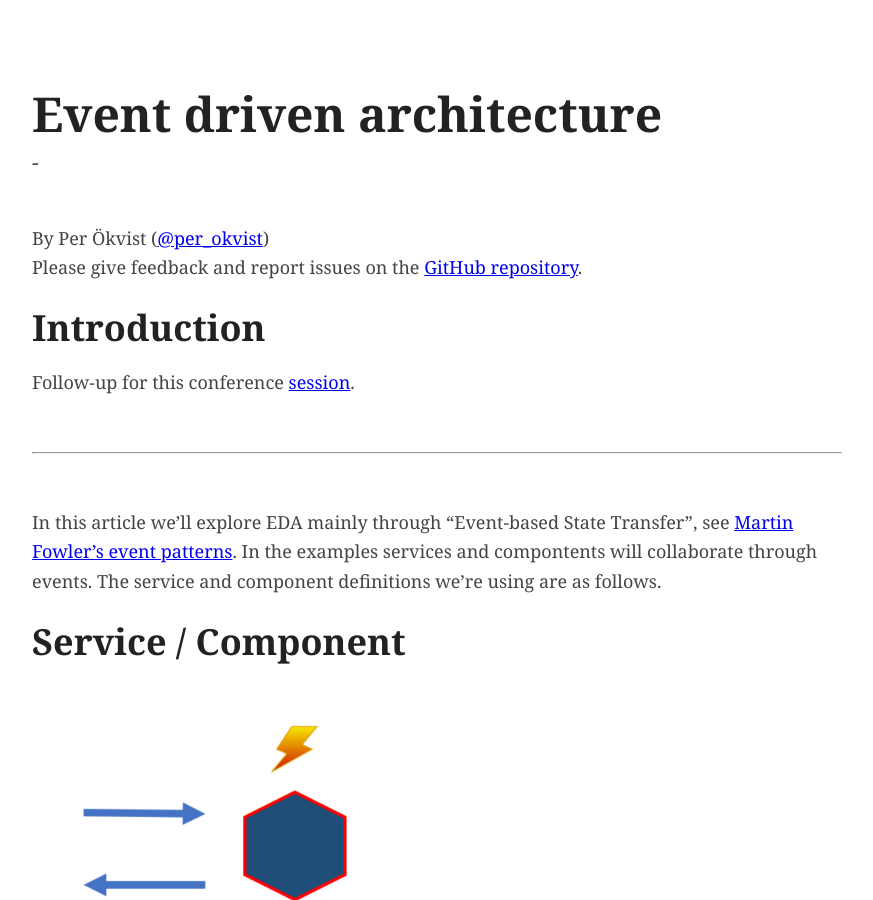
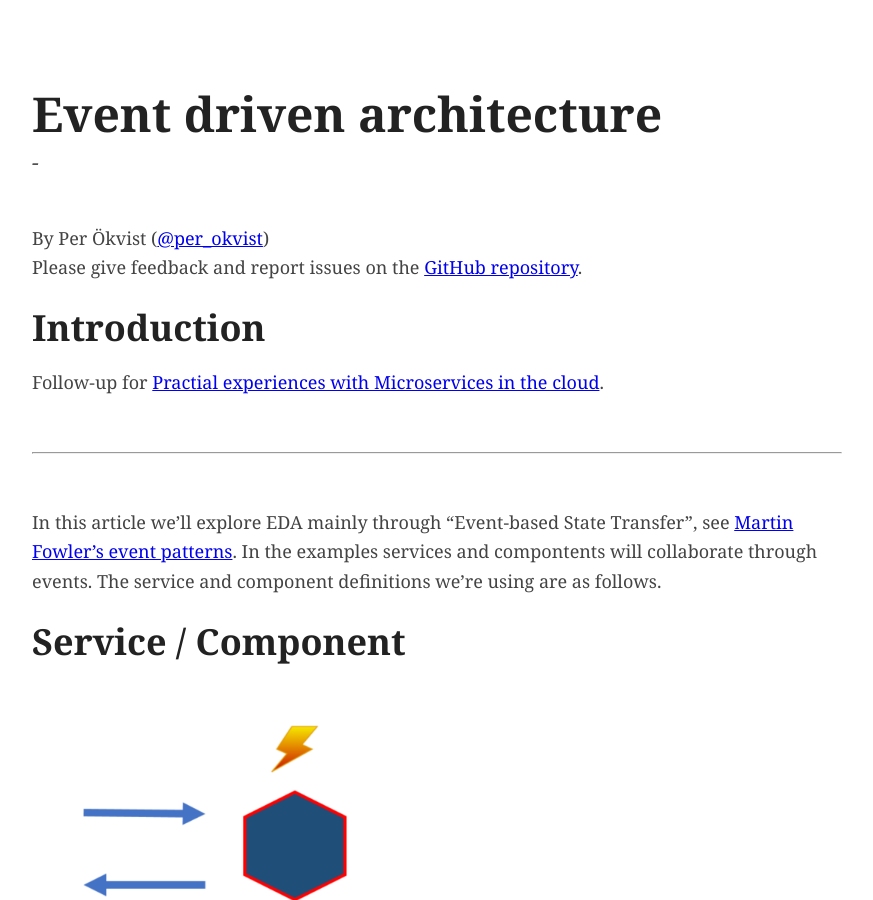
Before and after one commit to perokvist/event-driven-architecture, a Jekyll site: the page built from index.md, in a window 1280 px wide and 900 px high. Shown: the whole window, without its empty margins (203-1076 px from the left). Built offline with Jekyll 4.4.1, drawn with Linux system fonts in a browser that asks for light colours; our own code applies the rules of GitHub Pages for plain Markdown files.

Commit message:
session link

```diff
--- a/index.md
+++ b/index.md
@@ -11,7 +11,7 @@ Please give feedback and report issues on the [GitHub repository](https://github
 
 ## Introduction
 
-Follow-up for this conference [session](https://www.slideshare.net/Perkvist1/practical-experiences-with-microservices-in-the-cloud).
+Follow-up for [Practial experiences with Microservices in the cloud](https://www.slideshare.net/Perkvist1/practical-experiences-with-microservices-in-the-cloud).
 
 ---
 
```
